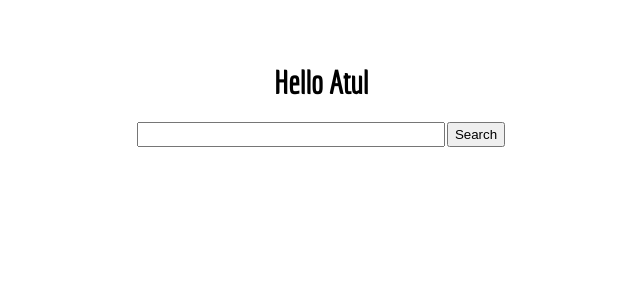
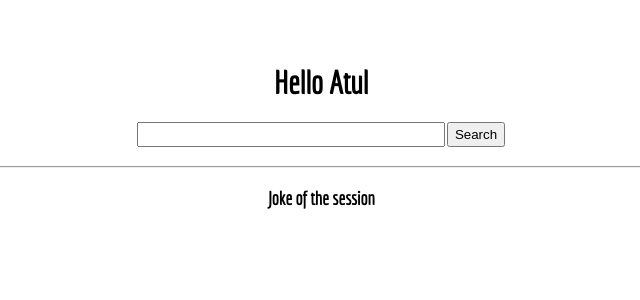
Before and after one commit to atulnitrr/react-hooks-v2, a React (Create React App) app: page / in a window 1280 px wide. Shown: the top 300 px of the page, without its empty margins (319-959 px from the left). Built offline with nearby package versions, Linux system fonts and the light colour scheme; no server answers.

Commit message:
Added jokes part

```diff
--- a/src/App.js
+++ b/src/App.js
@@ -1,4 +1,5 @@
 import React, { useState } from "react";
+import Joke from "./Joke";
 import "./App.css";
 
 function App() {
@@ -28,6 +29,8 @@ function App() {
         />
         <button onClick={searchQuery}>Search</button>
       </div>
+      <hr />
+      <Joke />
     </>
   );
 }
--- /dev/null
+++ b/src/Joke.js
@@ -0,0 +1,26 @@
+import React, { useEffect, useState } from "react";
+
+const Joke = (props) => {
+  const [joke, setJoke] = useState({});
+
+  useEffect(() => {
+    fetch("https://official-joke-api.appspot.com/jokes/random")
+      .then((res) => res.json())
+      .then((res) => setJoke(res));
+  }, []);
+
+  const { setup, punchline } = joke;
+  return (
+    <div>
+      <h3>Joke of the session</h3>
+      <p>{setup}</p>
+      <p>
+        <em>
+          <strong>{punchline}</strong>
+        </em>
+      </p>
+    </div>
+  );
+};
+
+export default Joke;
```
